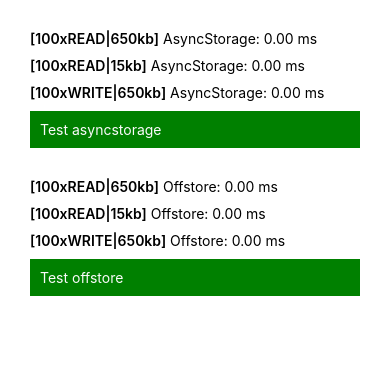
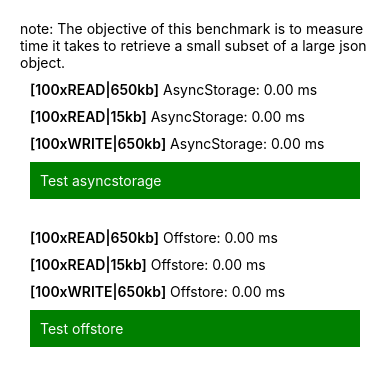
Before and after one commit to azimgd/react-native-offstore, a React Native app in the folder example/: screen / in a window 390 px wide. Shown: the top 386 px of the page. Built offline with nearby package versions, Linux system fonts and the light colour scheme; what react-native-offstore would draw is missing.

Commit message:
chore: objective note

```diff
--- a/example/src/App.tsx
+++ b/example/src/App.tsx
@@ -1,6 +1,6 @@
 import * as React from 'react';
 
-import { StyleSheet, SafeAreaView } from 'react-native';
+import { StyleSheet, SafeAreaView, Text } from 'react-native';
 import * as Offstore from 'react-native-offstore';
 import AsyncStorageComponent from './components/AsyncStorageComponent';
 import OffstoreComponent from './components/OffstoreComponent';
@@ -10,6 +10,10 @@ Offstore.setup();
 export default function App() {
   return (
     <SafeAreaView style={styles.container}>
+      <Text>
+        note: The objective of this benchmark is to measure time it takes to
+        retrieve a small subset of a large json object.
+      </Text>
       <AsyncStorageComponent />
       <OffstoreComponent />
     </SafeAreaView>
--- a/example/src/components/AsyncStorageComponent.tsx
+++ b/example/src/components/AsyncStorageComponent.tsx
@@ -74,7 +74,7 @@ export default function App() {
           .then(setTimeCheap)
       )
       .then(() =>
-        setupCheapSequentialBenchmark()
+        setupExpensiveSequentialBenchmark()
           .then(performSequentialWriteBenchmark)
           .then(setTimeWrite)
       );
```
